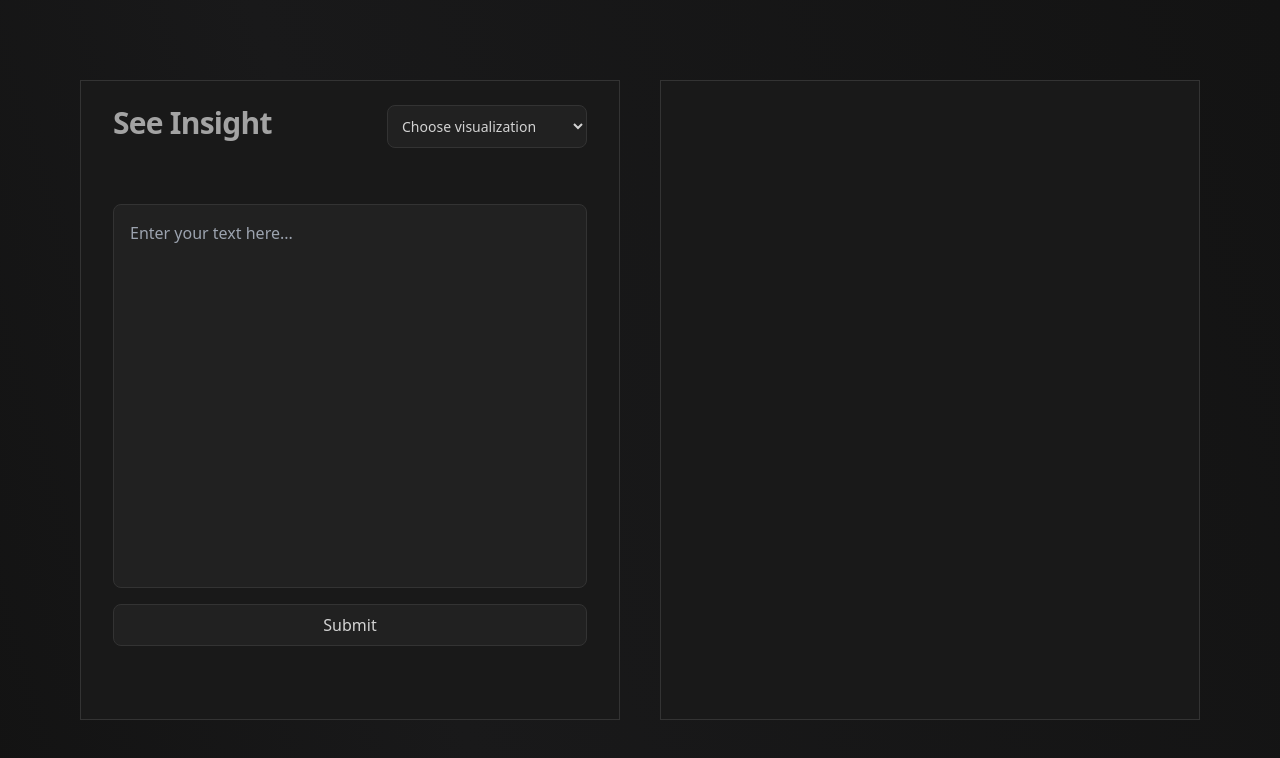
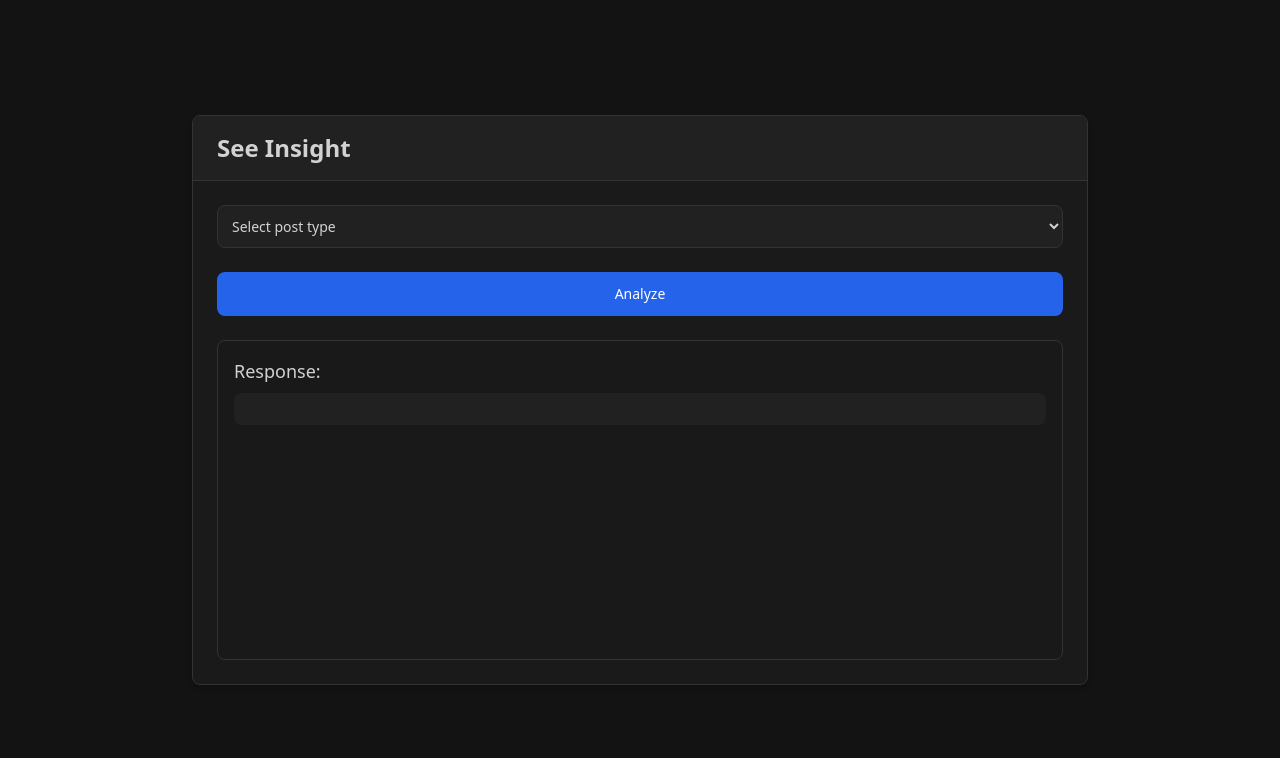
Before and after one commit to Max072004/superlevel, a Next.js app: page /insight in a window 1280 px wide. Shown: the top 758 px of the page. Built offline with nearby package versions, Linux system fonts and the light colour scheme.

Commit message:
feat: Added post type selection and response display in Insight page

```diff
--- a/app/insight/page.tsx
+++ b/app/insight/page.tsx
@@ -1,38 +1,91 @@
-import React from 'react'
+'use client';
+import React, { useState } from 'react';
 
-const page = () => {
+const Page = () => {
+    const [postType, setPostType] = useState('');
+    const [loading, setLoading] = useState(false);
+    const [response, setResponse] = useState('');
+
+    const prompt = "I want to see insights for " + postType;
+    const handleSubmit = async () => {
+        setLoading(true);
+        try {
+            const res = await fetch(
+                "http://localhost:7860/api/v1/run/97bb7736-a133-4481-ba67-55084b99919f?stream=false",
+                {
+                    method: "POST",
+                    headers: {
+                        "Authorization": "Bearer <TOKEN>",
+                        "Content-Type": "application/json",
+                        "x-api-key": process.env.NEXT_PUBLIC_LANGFLOW_API,
+                    },
+                    body: JSON.stringify({
+                        input_value: prompt,
+                        output_type: "chat",
+                        input_type: "chat",
+                        tweaks: {
+                            "CSVtoData-WiuMN": {},
+                            "Google Generative AI Embeddings-KRZMd": {},
+                            "AstraDB-jkZGl": {},
+                            "PythonCodeStructuredTool-Mutrz": {},
+                            "Prompt-vS0xb": {},
+                            "ChatInput-3L0Ul": {},
+                            "ChatOutput-zOiHu": {},
+                            "Agent-eVJXM": {},
+                        },
+                    }),
+                }
+            );
+            const data = await res.json();
+            const text = data.outputs[0].outputs[0].results.message.text;
+            setResponse(text);
+        } catch (error) {
+            console.error('Error:', error);
+        } finally {
+            setLoading(false);
+        }
+    };
+
     return (
-    <div className='min-h-screen items-center overflow-hidden justify-center flex px-20 gap-10 text-white bg-[#131313] w-full bggrad'>
-        <div className="w-1/2 h-[80vh] border border-[#333] bg-[#191919] flex flex-col">
-          <div id="head" className="flex py-6 px-8 justify-between">
-            <h1 className="text-3xl tracking-tight font-semibold text-white/60">See Insight</h1>
-            <select defaultValue="Choose visualization" className="bg-[#212121] border border-[#333] text-white/80 text-sm rounded-lg focus:ring-0 focus:border-[#444] block w-[200px] p-2.5">
-              <option>Choose visualization</option>
+        <div className="min-h-screen flex flex-col items-center justify-center px-4 md:px-20 bg-[#131313] text-white">
+            <div className="w-full max-w-4xl bg-[#1a1a1a] border border-[#333] rounded-lg shadow-md">
+                <header className="px-6 py-4 border-b border-[#333] bg-[#212121] rounded-t-lg">
+                    <h1 className="text-2xl font-semibold text-white/80">See Insight</h1>
+                </header>
+                <div className="p-6 flex flex-col gap-6">
+                    <select
+                        value={postType}
+                        onChange={(e) => setPostType(e.target.value)}
+                        className="bg-[#212121] border border-[#333] text-white/80 text-sm rounded-lg focus:ring-0 focus:border-[#444] block w-full p-2.5"
+                    >
+                        <option value="">Select post type</option>
                         <option value="event">Event</option>
                         <option value="document">Document</option>
                         <option value="text_post">Text Post</option>
                         <option value="gif_animation">GIF Animation</option>
                         <option value="reels">Reels</option>
                         <option value="carousel">Carousel</option>
-              <option value="Document">Document</option>
-              <option value="TextPost">Text Post</option>
                         <option value="grid">Grid Layout</option>
                         <option value="list">List View</option>
                     </select>
-          </div>
-          <div className="w-full flex flex-col gap-4 p-8">
-            <textarea
-              className="w-full h-96 bg-[#212121] border border-[#333] text-white/80 rounded-lg p-4 focus:ring-0 focus:border-[#444] resize-none"
-              placeholder="Enter your text here..."
-            />
-            <button className="w-full px-6 py-2 bg-[#212121] border border-[#333] text-white/80 rounded-lg hover:border-[#444] transition-colors">
-              Submit
+                    <button
+                        onClick={handleSubmit}
+                        className={`w-full px-6 py-3 text-sm font-medium text-white rounded-lg transition-all duration-300
+                            ${loading ? 'bg-gray-700' : 'bg-blue-600 hover:bg-blue-700'}`}
+                        disabled={loading}
+                    >
+                        {loading ? 'Analyzing...' : 'Analyze'}
                     </button>
+                    <div className="w-full h-60 md:h-80 bg-[#191919] border border-[#333] p-4 rounded-lg overflow-auto">
+                        <h2 className="text-lg font-medium text-white/80">Response:</h2>
+                        <pre className="mt-2 text-sm text-white bg-[#212121] p-4 rounded-lg" style={{ whiteSpace: 'pre-wrap' }}>
+                            {response}
+                        </pre>
                     </div>
                 </div>
-        <div className="w-1/2 h-[80vh] border border-[#333] bg-[#191919] "></div>
             </div>
-  )
-}
+        </div>
+    );
+};
 
-export default page
+export default Page;
```
Lines whose indentation alone changed are shown as unchanged.
